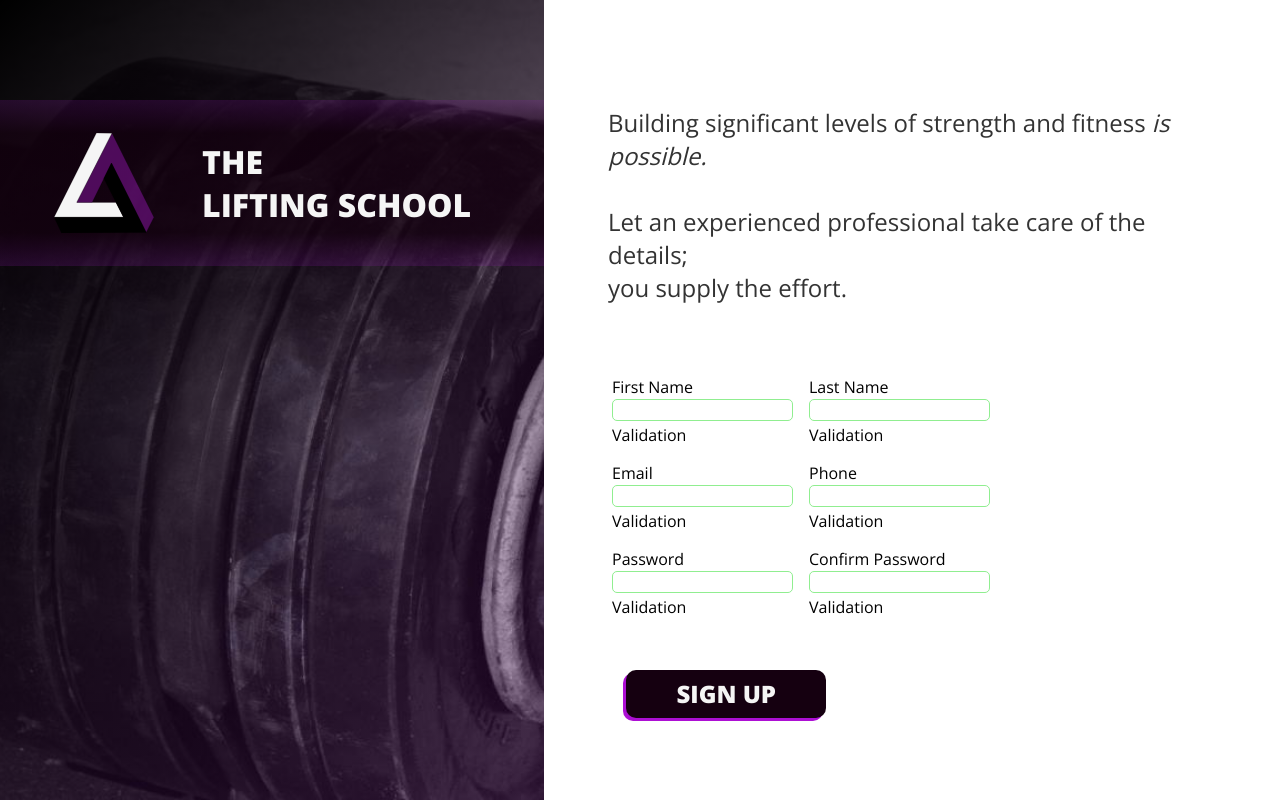
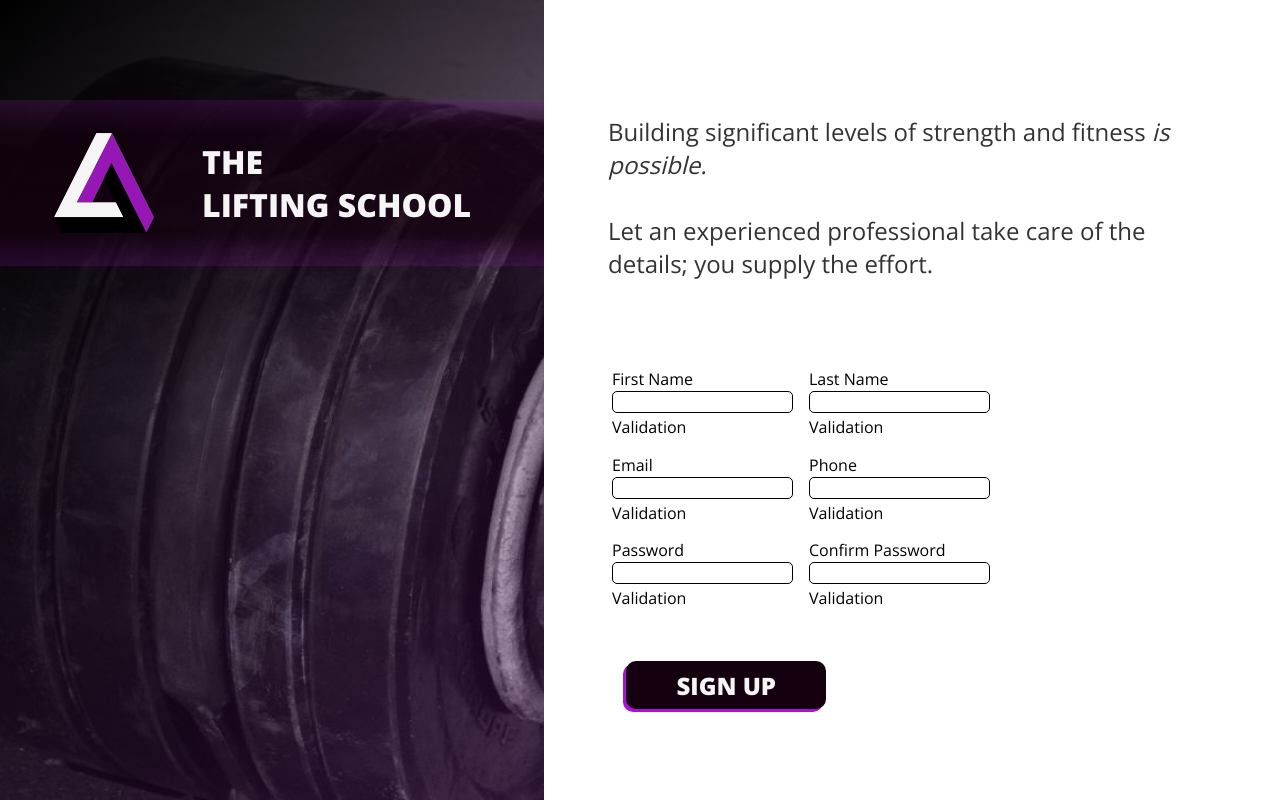
Before and after one commit to socrastein/sign-up-form, a plain HTML site: page index.html in a window 1280 px wide. Drawn offline with nearby package versions, Linux system fonts and the light colour scheme.

Commit message:
Fix name regex, replace svg logo with color version

```diff
--- a/index.html
+++ b/index.html
@@ -18,7 +18,7 @@
         <div class="image-container">
 
             <div class="logo-container">
-                <img src="logo.svg" id="svg">
+                <img src="color-logo.svg" id="svg">
                 <p id="hero">THE<br>LIFTING SCHOOL</p>
             </div>
 
@@ -31,7 +31,7 @@
                 Building significant levels of strength and fitness <em>is
                 possible.</em><br>
                 <br>
-                Let an experienced professional take care of the details;<br>
+                Let an experienced professional take care of the details;
                 you supply the effort.
 
             </p>
@@ -51,7 +51,7 @@
                         <fieldset>
                             <label for="lastName">Last Name</label><br>
                             <input id="lastName" name="lastName" type="text"
-                            pattern="/[a-z]{2,}/i">
+                            pattern="[A-za-z]{2,}">
                             <p class="lastName, validation">Validation</p>
                         </fieldset>
 
@@ -67,7 +67,7 @@
                             <label for="phone">Phone</label>
                             <br>
                             <input id="phone" name="phone" type="tel"
-                            pattern="/{7 | 10 | 11}/">
+                            pattern="">
                             <br>
                             <p class="phone, validation">Validation</p>
                         </fieldset>
@@ -76,7 +76,7 @@
                             <label for="password">Password</label>
                             <br>
                             <input id="password" name="password" type="text"
-                            pattern="/{8, 15}/">
+                            pattern="{8,15}">
                             <br>
                             <p class="password, validation">Validation</p>
                         </fieldset>
--- a/style.css
+++ b/style.css
@@ -58,7 +58,6 @@ body {
 #svg {
     height: 100px;
     width: 100px;
-    transform: scale(-1,1);
 }
 
 #hero {
@@ -137,7 +136,6 @@ input:invalid {
 }
 
 input:valid {
-    border-color: lightgreen;
 }
 
 
```
